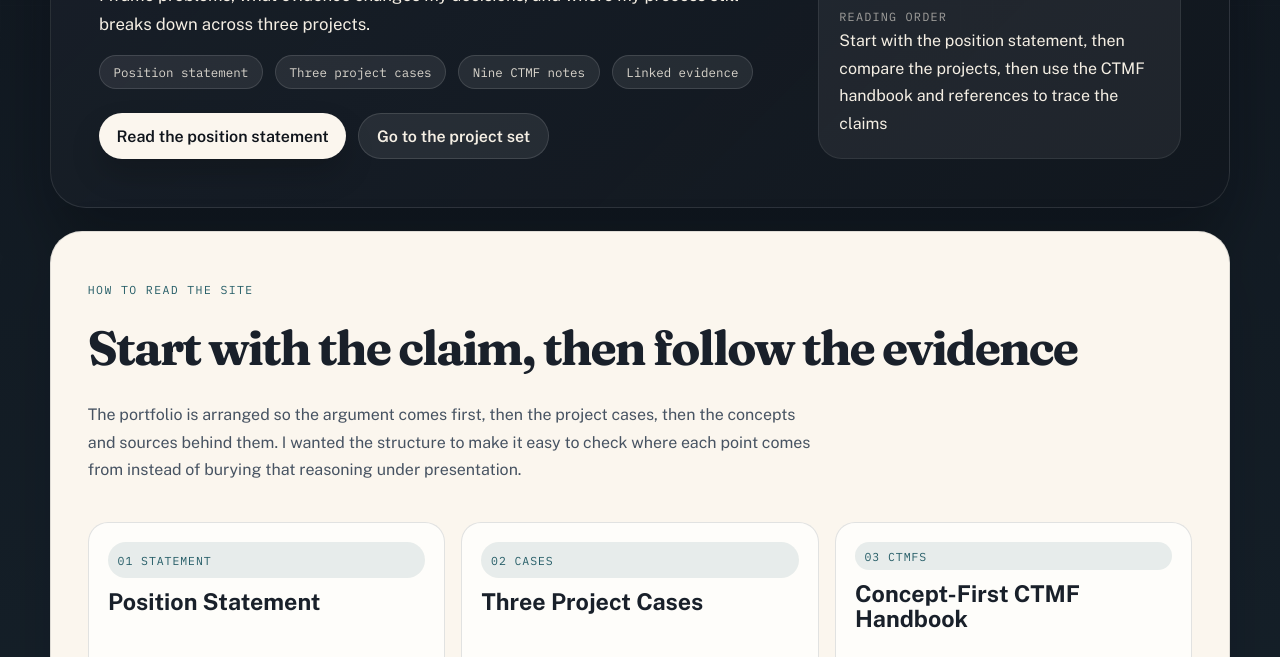
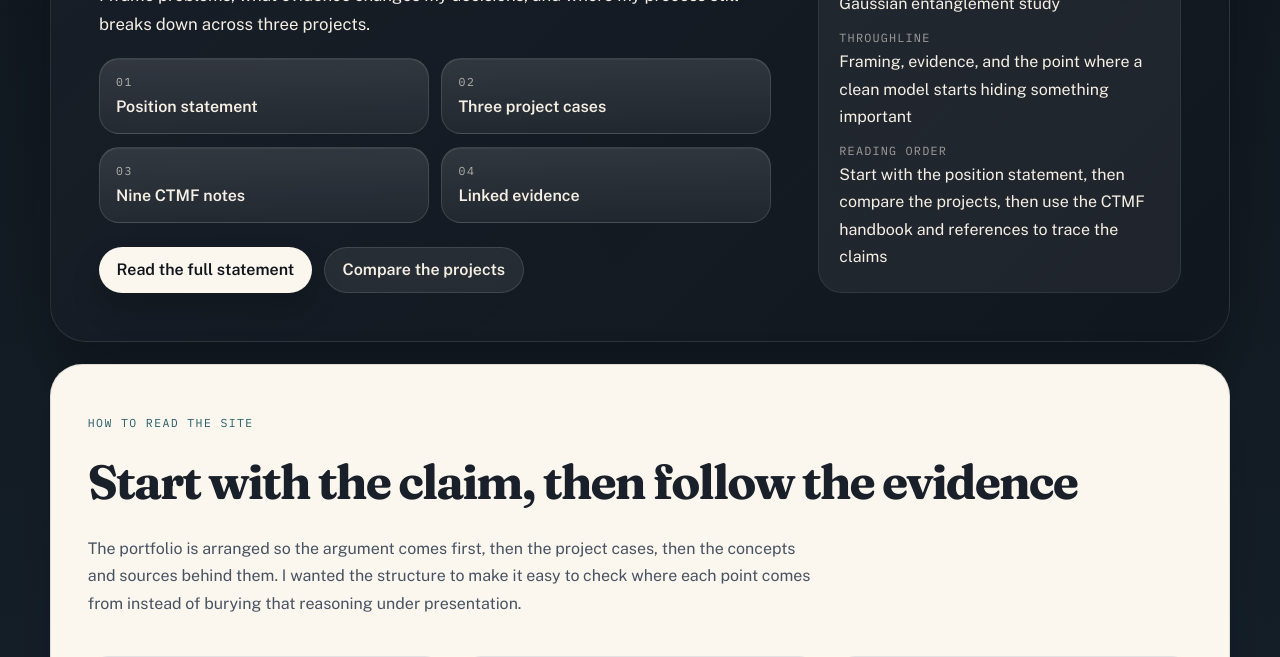
Before and after one commit to mohamedelsayed-0/ESC102, a website: page esc102-design-portfolio/index.html in a window 1280 px wide. Shown: the part 443-1100 px from the top of the page. Drawn offline with nearby package versions, Linux system fonts and the light colour scheme.

Commit message:
Refine homepage hero metadata

```diff
--- a/esc102-design-portfolio/index.html
+++ b/esc102-design-portfolio/index.html
@@ -47,15 +47,27 @@
                         frame problems, what evidence changes my decisions, and where my process still breaks down
                         across three projects.
                     </p>
-                    <div class="chip-row">
-                        <span class="chip">Position statement</span>
-                        <span class="chip">Three project cases</span>
-                        <span class="chip">Nine CTMF notes</span>
-                        <span class="chip">Linked evidence</span>
+                    <div class="hero-marker-grid">
+                        <div class="hero-marker">
+                            <span class="hero-marker__index">01</span>
+                            <p>Position statement</p>
+                        </div>
+                        <div class="hero-marker">
+                            <span class="hero-marker__index">02</span>
+                            <p>Three project cases</p>
+                        </div>
+                        <div class="hero-marker">
+                            <span class="hero-marker__index">03</span>
+                            <p>Nine CTMF notes</p>
+                        </div>
+                        <div class="hero-marker">
+                            <span class="hero-marker__index">04</span>
+                            <p>Linked evidence</p>
+                        </div>
                     </div>
                     <div class="hero-actions">
-                        <a class="button button-primary" href="position.html">Read the position statement</a>
-                        <a class="button button-secondary" href="projects.html">Go to the project set</a>
+                        <a class="button button-primary" href="position.html">Read the full statement</a>
+                        <a class="button button-secondary" href="projects.html">Compare the projects</a>
                     </div>
                 </div>
                 <aside class="hero-side-note">
@@ -65,8 +77,9 @@
                             <dd>Praxis I backpack strap, CIV102 bridge, Gaussian entanglement study</dd>
                         </div>
                         <div>
-                            <dt>Course focus</dt>
-                            <dd>Process interpretation, CTMF usefulness, reflection, and evidence traceability</dd>
+                            <dt>Throughline</dt>
+                            <dd>Framing, evidence, and the point where a clean model starts hiding something important
+                            </dd>
                         </div>
                         <div>
                             <dt>Reading order</dt>
--- a/esc102-design-portfolio/styles.css
+++ b/esc102-design-portfolio/styles.css
@@ -264,6 +264,39 @@ code {
 
 .hero-actions {
     margin-top: 1.5rem;
+}
+
+.hero-marker-grid {
+    display: grid;
+    grid-template-columns: repeat(2, minmax(0, 1fr));
+    gap: 0.8rem;
+    margin-top: 1.2rem;
+    max-width: 42rem;
+}
+
+.hero-marker {
+    display: grid;
+    gap: 0.45rem;
+    padding: 0.95rem 1rem;
+    border-radius: 1.25rem;
+    background: linear-gradient(180deg, rgba(255, 255, 255, 0.12), rgba(255, 255, 255, 0.06));
+    border: 1px solid rgba(255, 255, 255, 0.12);
+    box-shadow: inset 0 1px 0 rgba(255, 255, 255, 0.06);
+}
+
+.hero-marker p {
+    margin: 0;
+    color: var(--text-inverse);
+    font-weight: 600;
+    line-height: 1.35;
+}
+
+.hero-marker__index {
+    color: rgba(245, 239, 228, 0.68);
+    font-family: var(--font-mono);
+    font-size: 0.72rem;
+    letter-spacing: 0.14em;
+    text-transform: uppercase;
 }
 
 .button,
@@ -955,6 +988,7 @@ code {
     }
 
     .hero-layout,
+    .hero-marker-grid,
     .grid-2,
     .grid-3,
     .grid-4,
```
